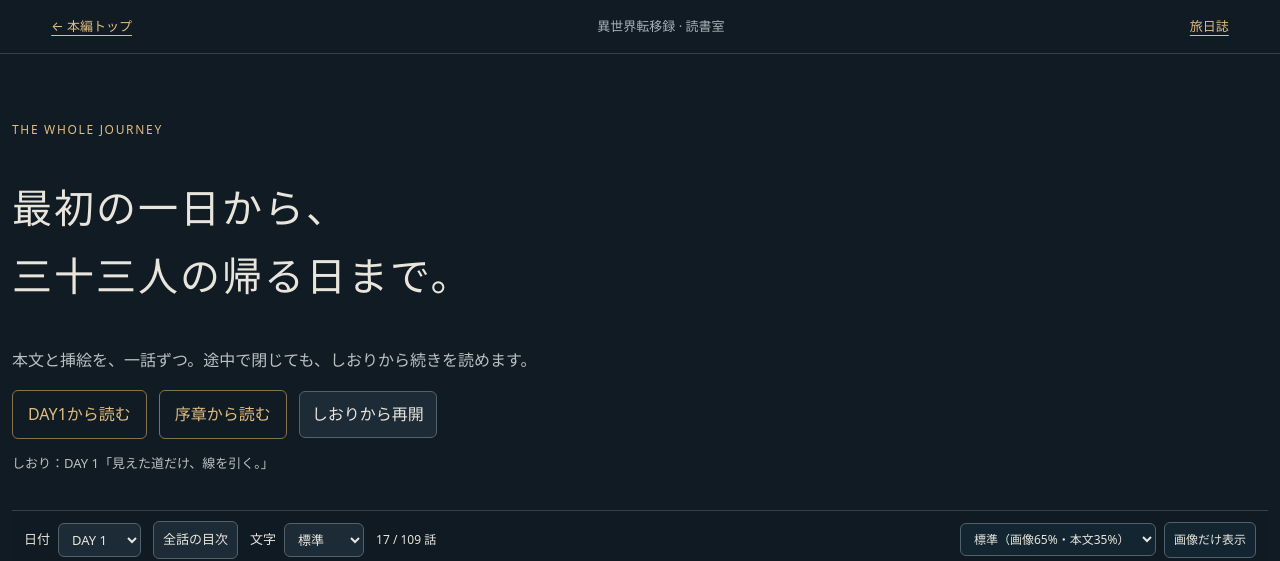
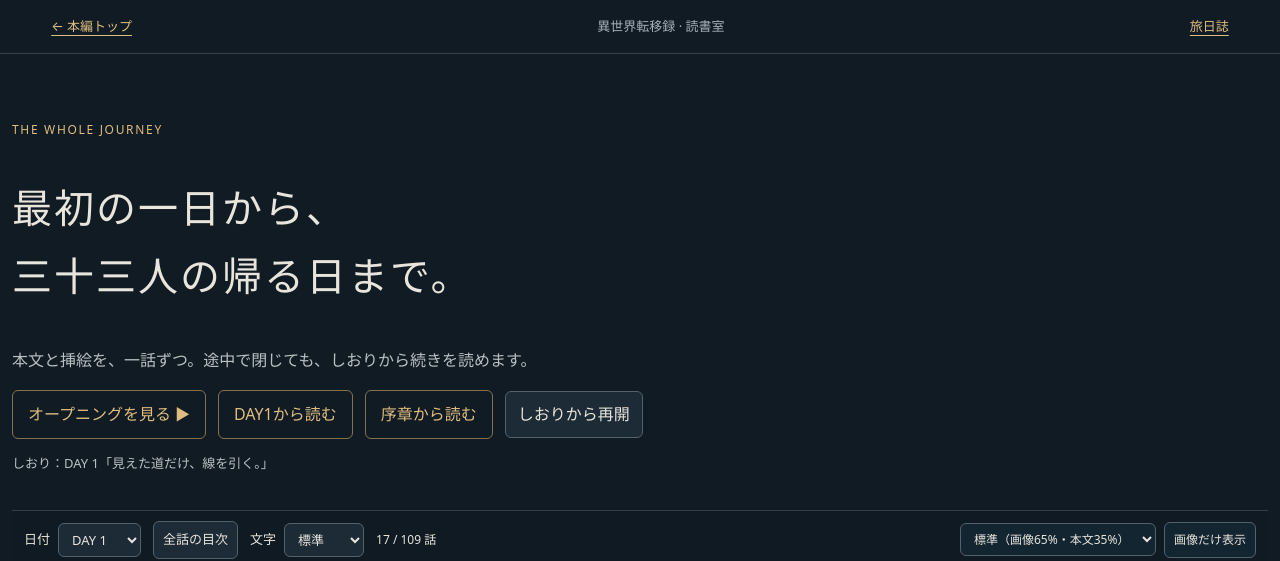
Before and after one commit to doradora09/20260926_codex_isekai_trpg_world01-elden-ring, a plain HTML site: page reader.html in a window 1280 px wide. Shown: the top 561 px of the page. Drawn offline with Linux system fonts and the light colour scheme.

Commit message:
Link the opening from the story reader

```diff
--- a/reader.html
+++ b/reader.html
@@ -1,7 +1,7 @@
 <!doctype html>
 <html lang="ja"><head><meta charset="utf-8"><meta name="viewport" content="width=device-width,initial-scale=1"><meta name="theme-color" content="#111b23"><title>DAY1から読む｜異世界転移録</title><link rel="stylesheet" href="reader.css"></head><body>
 <header><a href="index.html">← 本編トップ</a><span>異世界転移録 · 読書室</span><a href="calendar.html">旅日誌</a></header>
-<main><section id="readerIntro" class="intro"><small>THE WHOLE JOURNEY</small><h1>最初の一日から、<br>三十三人の帰る日まで。</h1><p id="readerStart">本文と挿絵を、一話ずつ。途中で閉じても、しおりから続きを読めます。</p><div class="entry-links"><a href="#day-1">DAY1から読む</a><a href="#scene-1-2">序章から読む</a><button id="resume" hidden>しおりから再開</button></div><p id="bookmarkNote" class="muted" aria-live="polite"></p></section>
+<main><section id="readerIntro" class="intro"><small>THE WHOLE JOURNEY</small><h1>最初の一日から、<br>三十三人の帰る日まで。</h1><p id="readerStart">本文と挿絵を、一話ずつ。途中で閉じても、しおりから続きを読めます。</p><div class="entry-links"><a href="opening.html">オープニングを見る ▶</a><a href="#day-1">DAY1から読む</a><a href="#scene-1-2">序章から読む</a><button id="resume" hidden>しおりから再開</button></div><p id="bookmarkNote" class="muted" aria-live="polite"></p></section>
 <section id="readerTools" class="toolbar" aria-label="読む場面を選ぶ"><label>日付 <select id="daySelect"></select></label><button id="tocToggle" aria-expanded="false" aria-controls="toc">全話の目次</button><label>文字 <select id="fontSize"><option value="17">標準</option><option value="20">大きめ</option><option value="23">大</option></select></label><span id="position" aria-live="polite"></span><div class="view-controls"><label><span class="sr-only">本文の表示</span><select id="readingMode" aria-label="本文の表示"><option value="below">標準（画像65%・本文35%）</option><option value="overlay">透過ウィンドウ</option><option value="image">画像のみ</option></select></label><button id="imageToggle" type="button" aria-pressed="false">画像だけ表示</button></div></section>
 <section id="toc" hidden aria-label="目次"><p class="muted">日付は場面がまたがる範囲です。回想は本文中の位置に残しています。</p><label>タイトルを探す <input id="search" type="search" placeholder="例：教会、月、帰り道"></label><div id="tocList"></div></section>
 <p id="dayNotice" class="muted" hidden></p>
```
